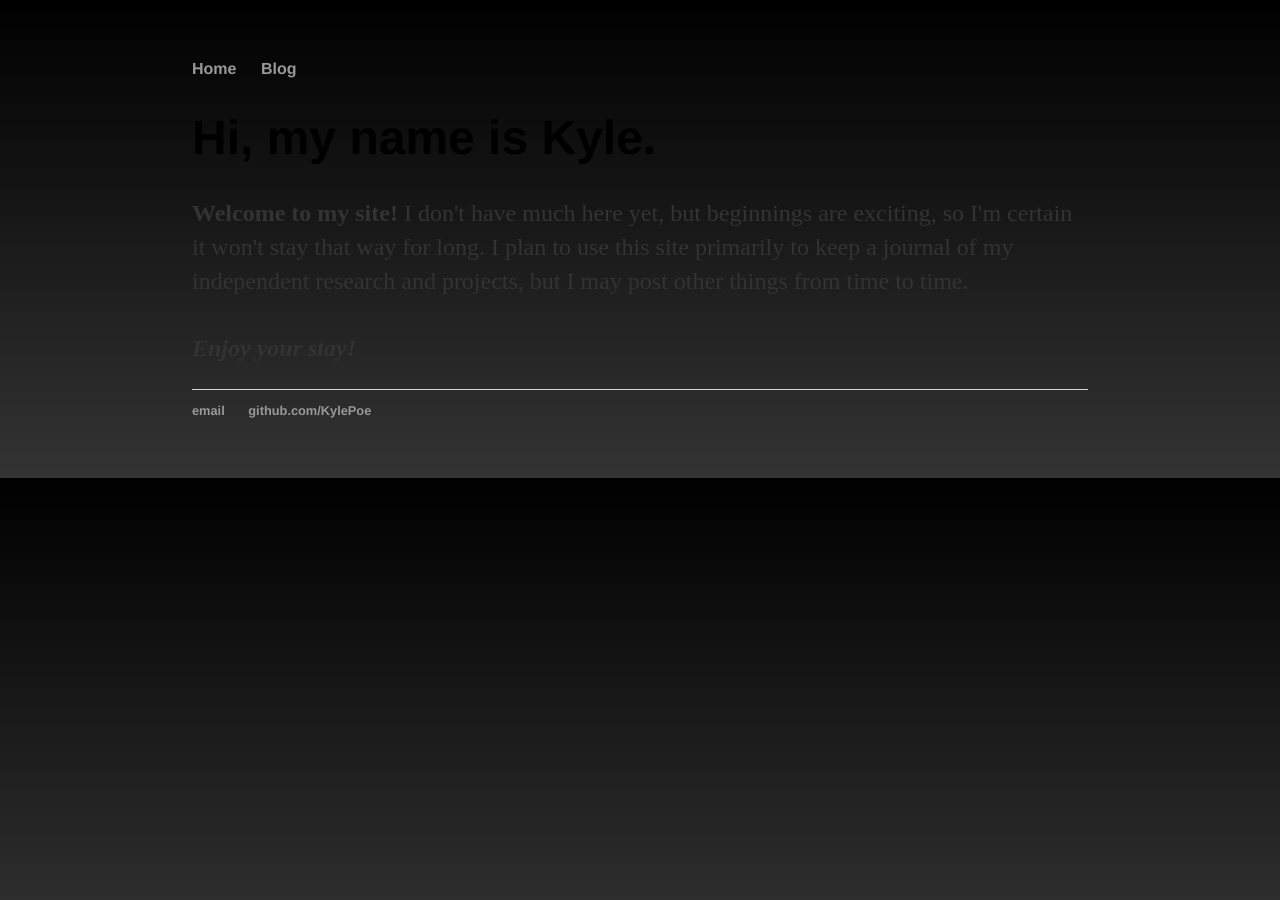
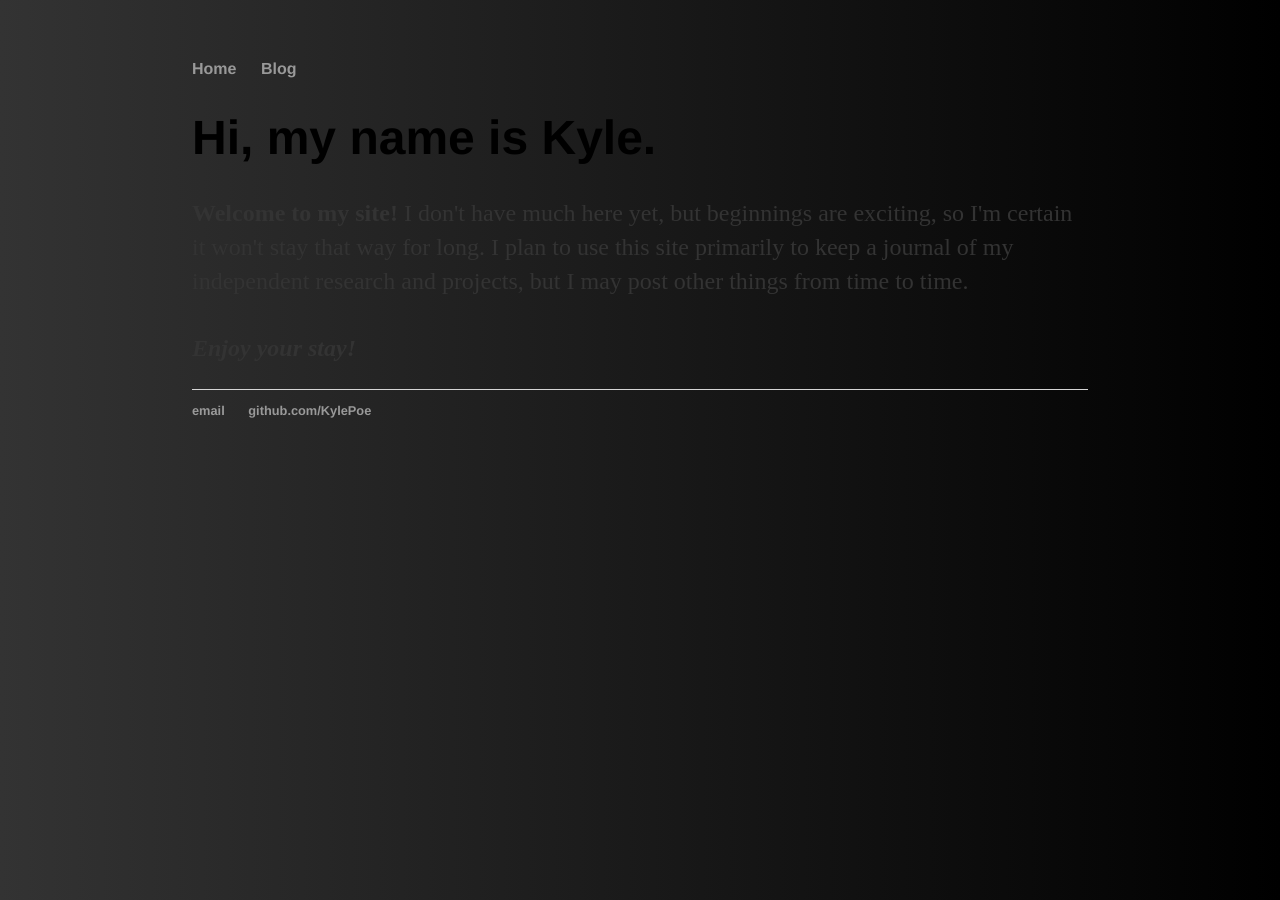
Before and after one commit to KylePoe/kylepoe.info, a Jekyll site: the page built from index.html, in a window 1280 px wide. Built offline with Jekyll 4.4.1, drawn with Linux system fonts in a browser that asks for light colours.

Commit message:
Update main.css

```diff
--- a/css/main.css
+++ b/css/main.css
@@ -1,7 +1,7 @@
 body {
     margin: 60px auto;
     width: 70%;
-    background: linear-gradient(#000000, #333333);
+    background: linear-gradient(-90deg,#000000, #333333);
 }
 nav ul, footer ul {
     font-family:'Helvetica', 'Arial', 'Sans-Serif';
```
